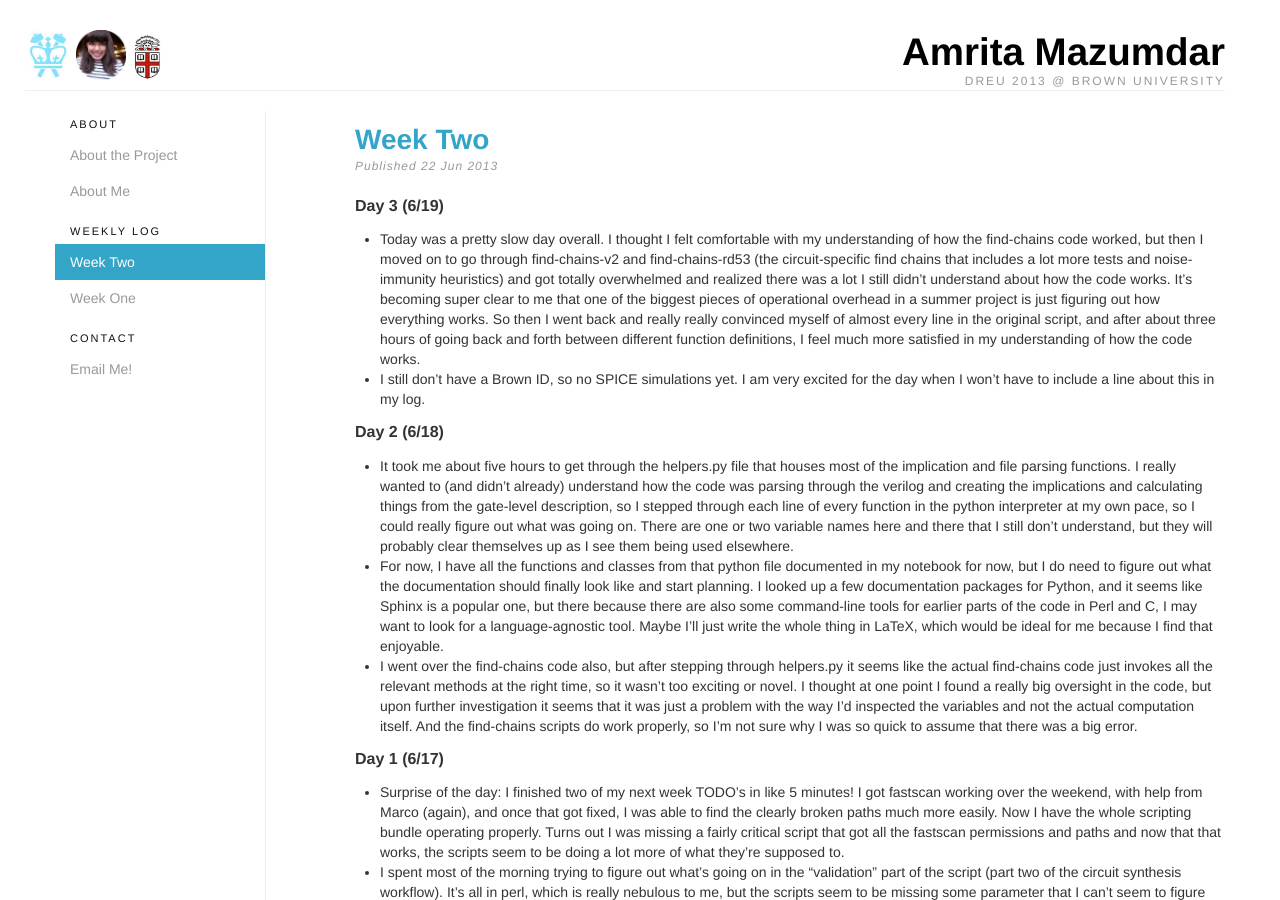
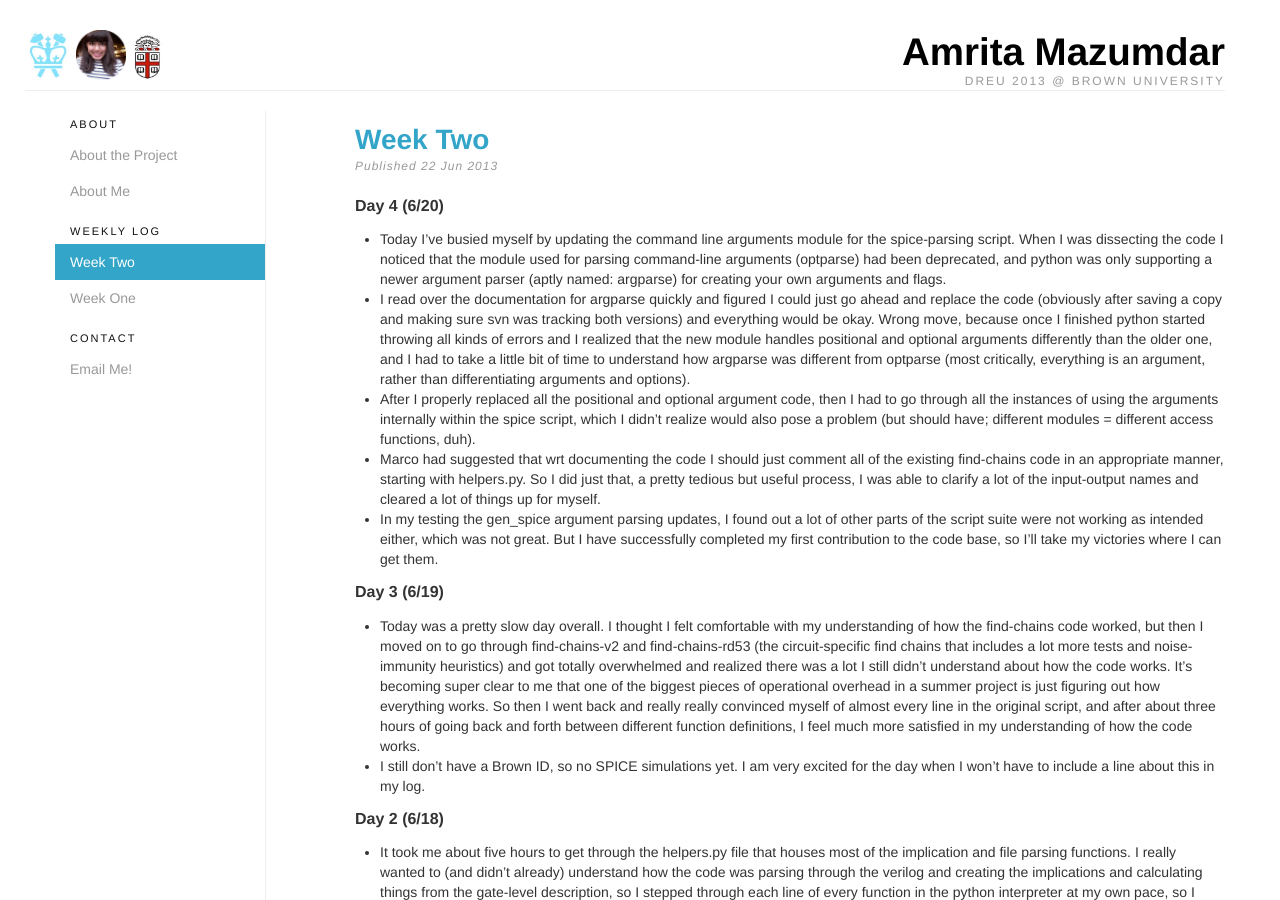
Before and after one commit to amritamaz/dreu-blog, a Jekyll site: the page built from _posts/2013-06-22-week-two.md, in a window 1280 px wide and 900 px high. Built offline with Jekyll 4.4.1, drawn with Linux system fonts in a browser that asks for light colours; nearby versions of some CDN libraries; Markdown is read by kramdown in place of the engine named in the settings.

Commit message:
week two day four

```diff
--- a/_posts/2013-06-22-week-two.md
+++ b/_posts/2013-06-22-week-two.md
@@ -3,6 +3,33 @@ layout: post
 title: Week Two
 category: weekly log
 ---
+
+## Day 4 (6/20)
++ Today I've busied myself by updating the command line arguments module for the
+spice-parsing script. When I was dissecting the code I noticed that the module used
+for parsing command-line arguments (optparse) had been deprecated, and python was
+only supporting a newer argument parser (aptly named: argparse) for creating your
+own arguments and flags.
++ I read over the documentation for argparse quickly and figured I could just go
+ahead and replace the code (obviously after saving a copy and making sure svn
+was tracking both versions) and everything would be okay. Wrong move, because once
+I finished python started throwing all kinds of errors and I realized that the new
+module handles positional and optional arguments differently than the older one,
+and I had to take a little bit of time to understand how argparse was different from
+optparse (most critically, everything is an argument, rather than differentiating
+arguments and options).
++ After I properly replaced all the positional and optional argument code, then I
+had to go through all the instances of using the arguments internally within the
+spice script, which I didn't realize would also pose a problem (but should have;
+different modules = different access functions, duh).
++ Marco had suggested that wrt documenting the code I should just comment all of
+the existing find-chains code in an appropriate manner, starting with helpers.py.
+So I did just that, a pretty tedious but useful process, I was able to clarify
+a lot of the input-output names and cleared a lot of things up for myself.
++ In my testing the gen_spice argument parsing updates, I found out a lot of other
+parts of the script suite were not working as intended either, which was not great.
+But I have successfully completed my first contribution to the code base, so I'll
+take my victories where I can get them.
 
 ## Day 3 (6/19)
 + Today was a pretty slow day overall. I thought I felt comfortable with my understanding
```
